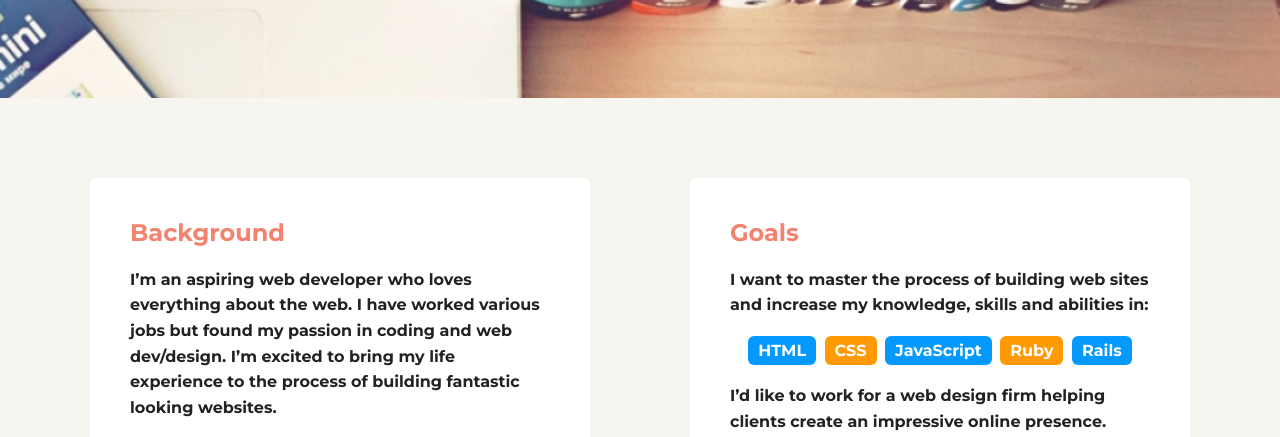
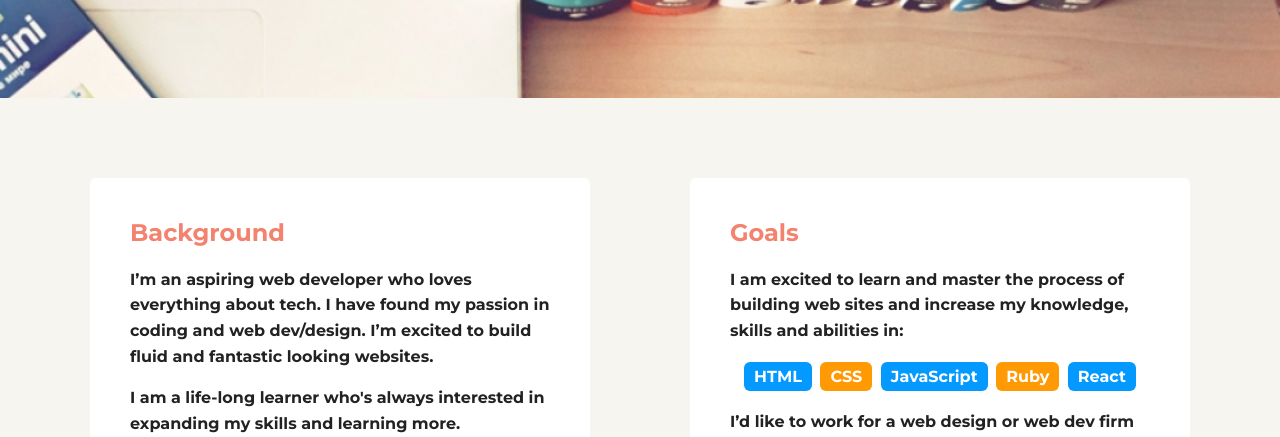
Before and after one commit to DeborahSavage/techdegree-project-1, a plain HTML site: page index.html in a window 1280 px wide. Shown: the part 352-789 px from the top of the page. Drawn offline with Linux system fonts and the light colour scheme.

Commit message:
Update index.html
exceeds recomendations

```diff
--- a/index.html
+++ b/index.html
@@ -32,28 +32,29 @@
     <section>
       <div class="card">
         <h2>Background</h2>
-        <p>I’m an aspiring web developer who loves everything about the web. I have worked various jobs but found my passion in coding and web dev/design. I’m excited to bring my life experience to the process of building fantastic looking websites.
+        <p>I’m an aspiring web developer who loves everything about tech. I have found my passion in coding and web dev/design. I’m excited to build fluid and fantastic looking websites.
         </p>
-        <p>I am a life-long learner who's always interested in expanding my skills.</p>
+        <p>I am a life-long learner who's always interested in expanding my skills and learning more.</p>
         <p>To learn more, <a href="resume.html">View my resume.</a></p>
-
       </div>
     </section>
 
     <section>
       <div class="card">
         <h2>Goals</h2>
-        <p>I want to master the process of building web sites and increase my knowledge, skills and abilities in:</p>
+        <p>I am excited to learn and master the process of building web sites and increase my knowledge, skills and abilities in:</p>
         <ul class="skills">
           <li>HTML</li>
           <li>CSS</li>
           <li>JavaScript</li>
           <li>Ruby</li>
-          <li>Rails</li>
+          <li>React</li>
         </ul>
-        <p>I’d like to work for a web design firm helping clients create an impressive online presence.</p>
+        <p>I’d like to work for a web design or web dev firm helping clients create an impressive online presence.</p>
       </div>
     </section>
+
+
   </main>
   <footer id="footer">
     <ul>
```
